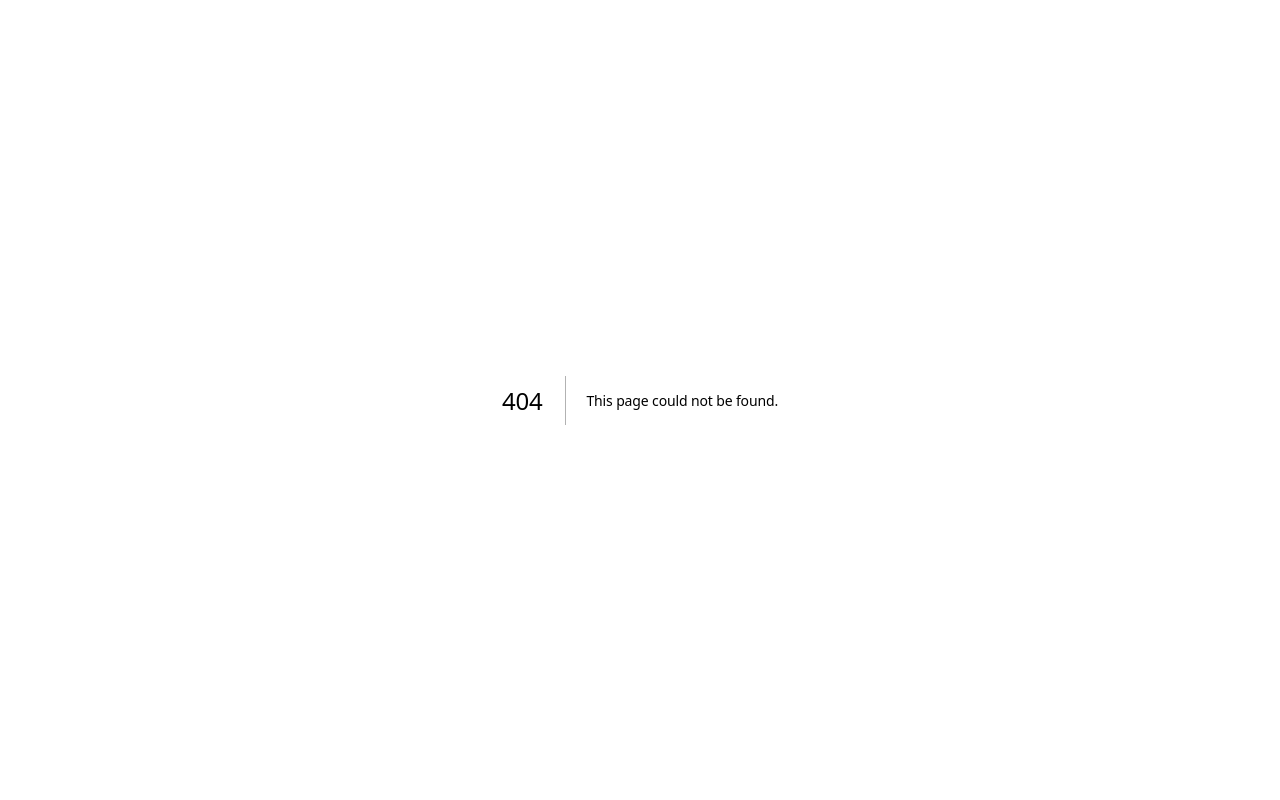
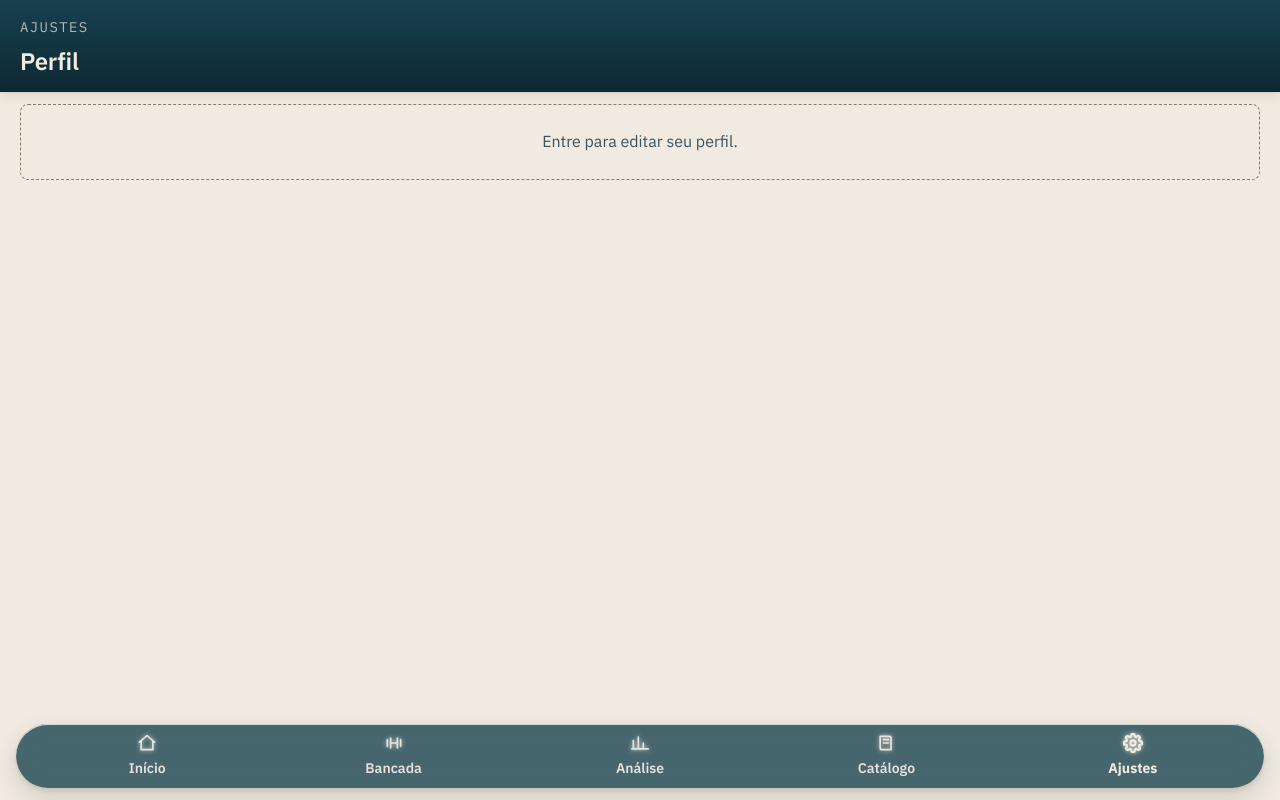
Before and after one commit to GuilhermeSaldanha02/lastro, a Next.js app: page /perfil in a window 1280 px wide. Before the commit this address had no page. Built offline with nearby package versions, Linux system fonts and the light colour scheme; no server answers.

Commit message:
feat: Criar tela de edicao de perfil com upload de foto

```diff
--- /dev/null
+++ b/src/app/perfil/page.tsx
@@ -0,0 +1,33 @@
+// lastro · sub-tela de Ajustes — editar foto de perfil. Nome é somente
+// leitura por ora (fora de escopo — pedido foi upload de foto, não
+// edição de nome).
+import { obterPerfil } from "@/lib/dados/perfil";
+import AbaInferior from "@/components/aba-inferior";
+import EditarPerfil from "@/components/editar-perfil";
+
+export default async function PaginaPerfil() {
+  const perfil = await obterPerfil();
+
+  return (
+    <main className="tela">
+      <header className="barra-topo">
+        <div className="barra-topo__acoes">
+          <div className="barra-topo__info">
+            <p className="barra-topo__contexto">Ajustes</p>
+            <h1 className="barra-topo__titulo">Perfil</h1>
+          </div>
+        </div>
+      </header>
+
+      <div className="corpo corpo--com-nav">
+        {perfil ? (
+          <EditarPerfil nome={perfil.nome} avatarUrlInicial={perfil.avatarUrl} />
+        ) : (
+          <p className="vazio">Entre para editar seu perfil.</p>
+        )}
+      </div>
+
+      <AbaInferior ativa="ajustes" />
+    </main>
+  );
+}
```
